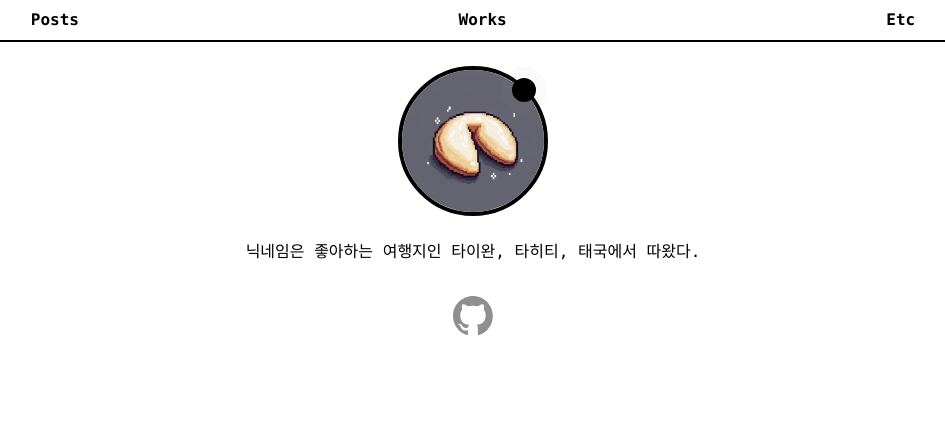
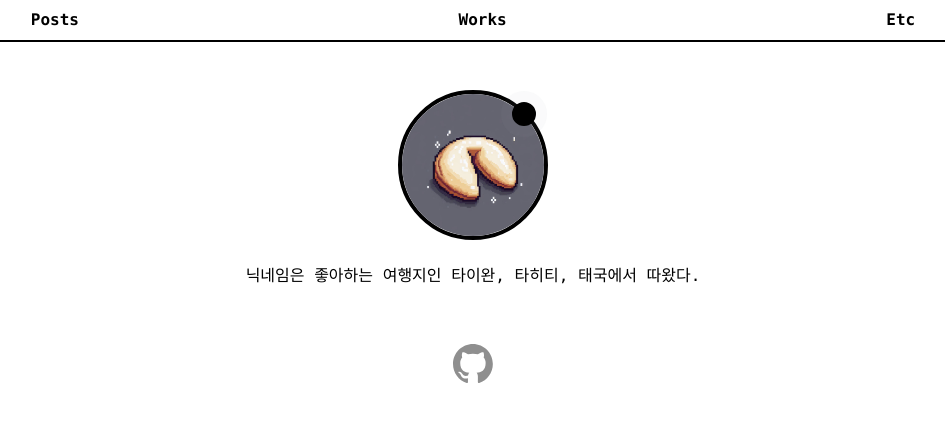
Before and after one commit to pseudopool/taiscookie, a Next.js app: page /etc in a window 1280 px wide. Shown: the top 422 px of the page, without its empty margins (167-1112 px from the left). Built offline with nearby package versions, Linux system fonts and the light colour scheme.

Commit message:
style: add max width to post detail page

```diff
--- a/src/app/(etc)/etc/page.tsx
+++ b/src/app/(etc)/etc/page.tsx
@@ -2,7 +2,7 @@ import RandomFacts from "@/components/etc/random-facts";
 
 const EtcPage = () => {
   return (
-    <section className="size-full flex flex-col items-center justify-center">
+    <section className="size-full flex flex-col items-center justify-center p-6">
       <RandomFacts />
     </section>
   );
--- a/src/app/(posts)/posts/[id]/page.tsx
+++ b/src/app/(posts)/posts/[id]/page.tsx
@@ -3,7 +3,7 @@ import PostDetail from "@/components/post/detail";
 import { Suspense } from "react";
 
 const PostPage = async ({ params }: { params: { id: string } }) => (
-  <section className="p-8 w-full flex flex-col gap-4">
+  <section className="py-8 w-full flex flex-col gap-4 max-w-screen-2xl">
     <Suspense fallback={<Loading />}>
       <PostDetail id={params.id} />
     </Suspense>
--- a/src/components/post/body.tsx
+++ b/src/components/post/body.tsx
@@ -6,6 +6,7 @@ import "highlight.js/styles/tokyo-night-dark.css";
 import hljs from "highlight.js/lib/core";
 import javascript from "highlight.js/lib/languages/javascript";
 import markdownStyles from "@/styles/markdown.module.css";
+import classNames from "classnames";
 
 hljs.registerLanguage("javascript", javascript);
 
@@ -19,7 +20,7 @@ const PostBody = ({ content }: { content: string }) => {
 
   return (
     <article
-      className={markdownStyles["markdown"]}
+      className={classNames(markdownStyles["markdown"], "w-11/12 mx-auto")}
       dangerouslySetInnerHTML={{ __html: content }}
     />
   );
```
